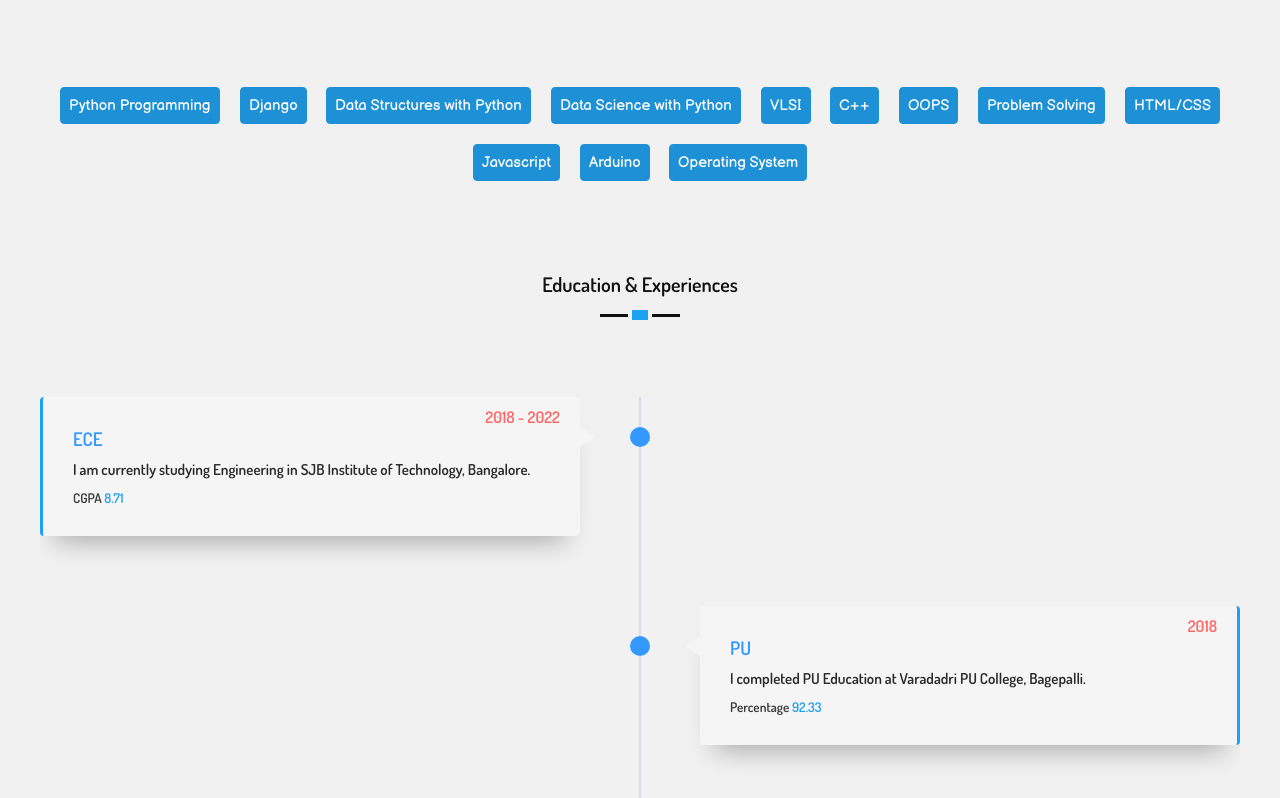
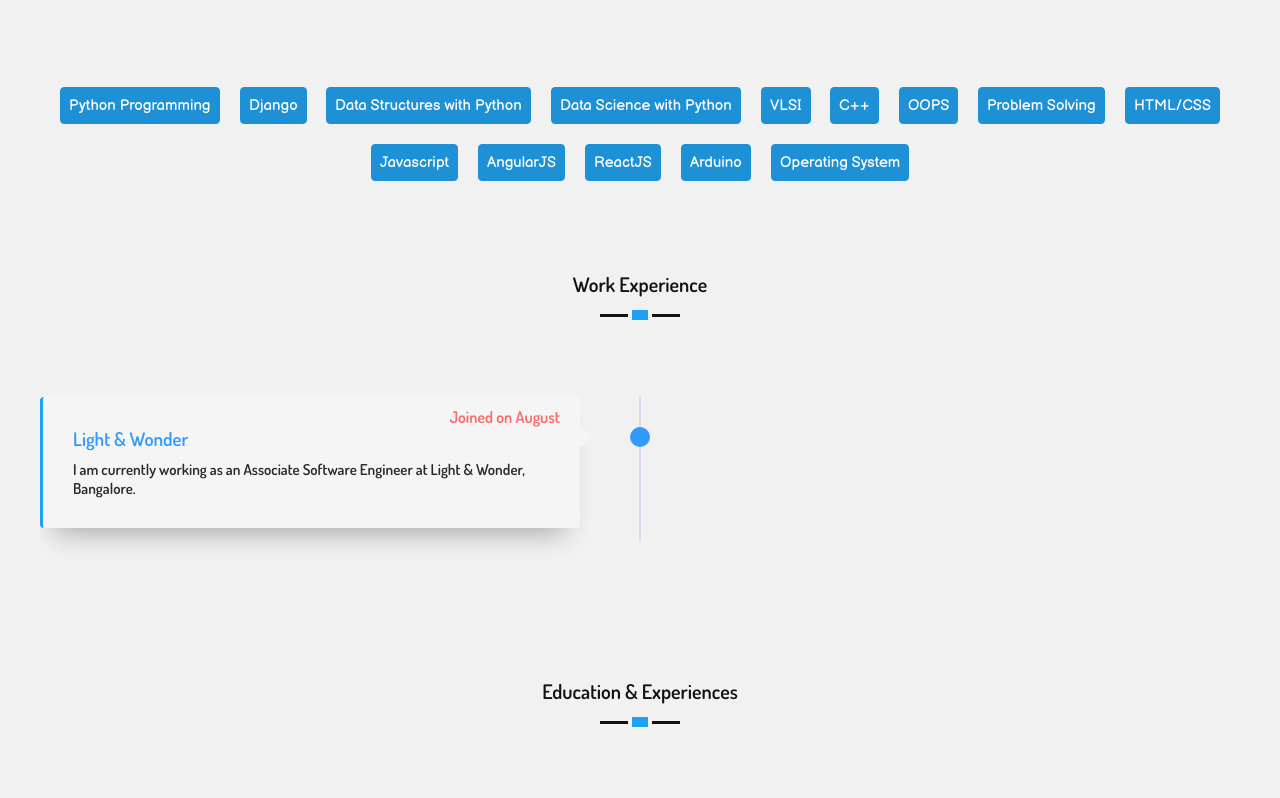
Before and after one commit to bhargava73/bhargava73-github.io, a plain HTML site: page index.html in a window 1280 px wide. Shown: the part 1715-2513 px from the top of the page. Drawn offline with nearby package versions, Linux system fonts and the light colour scheme; a web font is replaced by a local one.

Commit message:
added working experience

```diff
--- a/index.html
+++ b/index.html
@@ -81,7 +81,7 @@
                         <a data-aos="zoom-in-up" href="https://github.com/bhargava73" target="_blank" class="fab fa-github"></a>
                     </div>
                     <p>
-                        Hi guys! My name Bhargava A. I'm currently studying engineering in SJB Institute of Technology. I think and work as hard as possible to achieve my goals and expand my knowledge.
+                        Hi guys! My name Bhargava A. I'm currently working as an <b>Associate Software Enginner</b> at <b>Light & Wonder</b>. I think and work as hard as possible to achieve my goals and expand my knowledge.
                     </p>
                     <p>
                         My objective is to enhance my professional skills, capabilities and knowledge in an organization which recognizes the value of hard work and trusts me with responsibilities and challenges.
@@ -115,8 +115,26 @@
                 <p data-aos="flip-up">Problem Solving</p>
                 <p data-aos="flip-up">HTML/CSS</p>
                 <p data-aos="flip-up">Javascript</p>
+                <p data-aos="flip-up">AngularJS</p>
+                <p data-aos="flip-up">ReactJS</p>
                 <p data-aos="flip-up">Arduino</p>
                 <p data-aos="flip-up">Operating System</p>
+            </div>
+        </div>
+        <div class="inner-width">
+            <h1 class="section-sub-title">Work Experience</h1>
+            <div class="timeline">
+                <div class="container">
+                    <div data-aos="fade-right" class="timeline-item">
+                        <div class="timeline-img"></div>
+                        <div class="timeline-content js--fadeInLeft">
+                            <div class="date">Joined on August </div>
+                            <h3 class="ed-h3">Light & Wonder</h3>
+                            <p class="ed-p">I am currently working as an Associate Software Engineer at Light & Wonder, Bangalore.</p>
+                            <h5 class="ed-h5"></h5>
+                        </div>
+                    </div>
+                </div>
             </div>
         </div>
         <div class="inner-width">
```
